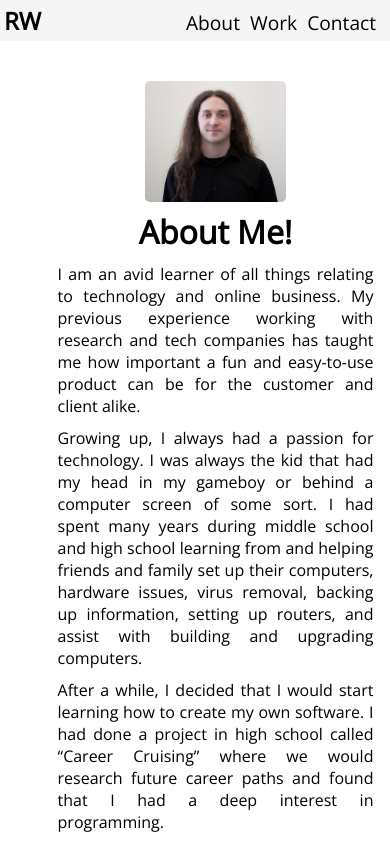
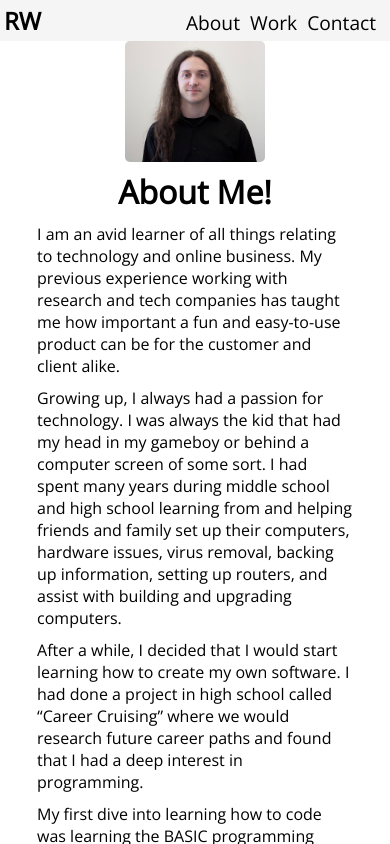
Before and after one commit to rwinright/react-portfolio, a React (Vite) app: page /about in a window 390 px wide. Shown: the top 844 px of the page. Built offline with nearby package versions, Linux system fonts and the light colour scheme.

Commit message:
update about section styles

```diff
--- a/src/pages/about/About.scss
+++ b/src/pages/about/About.scss
@@ -6,7 +6,6 @@
     align-items: flex-start;
     justify-content: space-between;
     align-content: center;
-    text-align: center;
     margin: auto;
     width: 90%;
 
@@ -26,7 +25,6 @@
     }
     .content {
       width: 60%;
-      text-align: justify;
       #lfw{
         color: red;
         text-align: center;
@@ -38,7 +36,6 @@
             flex-direction: column-reverse;
             align-items: flex-start;
             justify-content: center;
-            margin: 40px 40px;
             .content{
                 width: 90%;
                 margin: auto;
```
